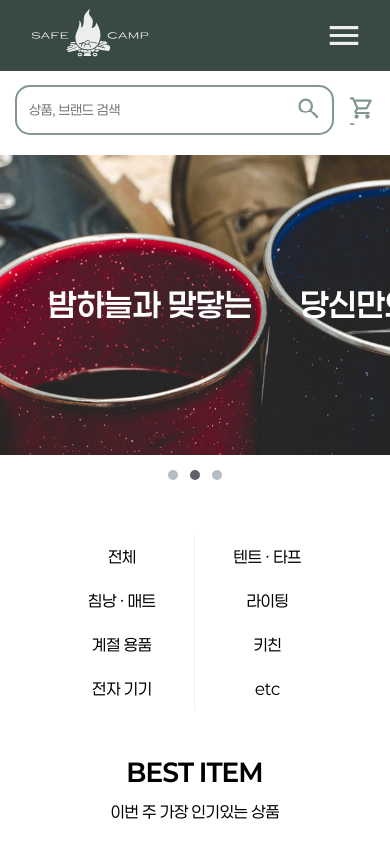
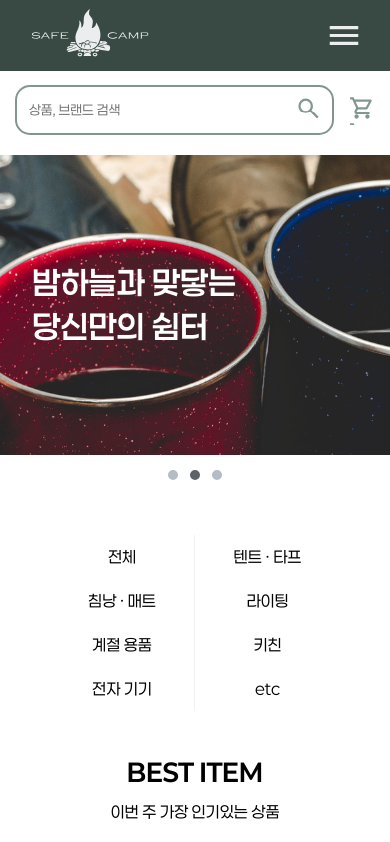
Before and after one commit to eunhyeon1020/Car-BakBak, a Vue app in the folder frontend/: page /store in a window 390 px wide. Shown: the top 842 px of the page. Built offline with nearby package versions, Linux system fonts and the light colour scheme.

Commit message:
store 배너 css 수정

```diff
--- a/frontend/src/assets/css/store.css
+++ b/frontend/src/assets/css/store.css
@@ -312,6 +312,15 @@ span.custom-dot {
 }
 
 @media all and (max-width: 768px) {
+  .banner-img {
+    padding: 0 2rem;
+    display: flex;
+    flex-direction: column;
+    justify-content: center;
+    align-items: flex-start;
+    gap: 20px;
+  }
+
   /****   BEST ITEM 슬라이드 리스트   ****/
   .bestItem-carousel .slick-list {
     max-width: 500px;
```
